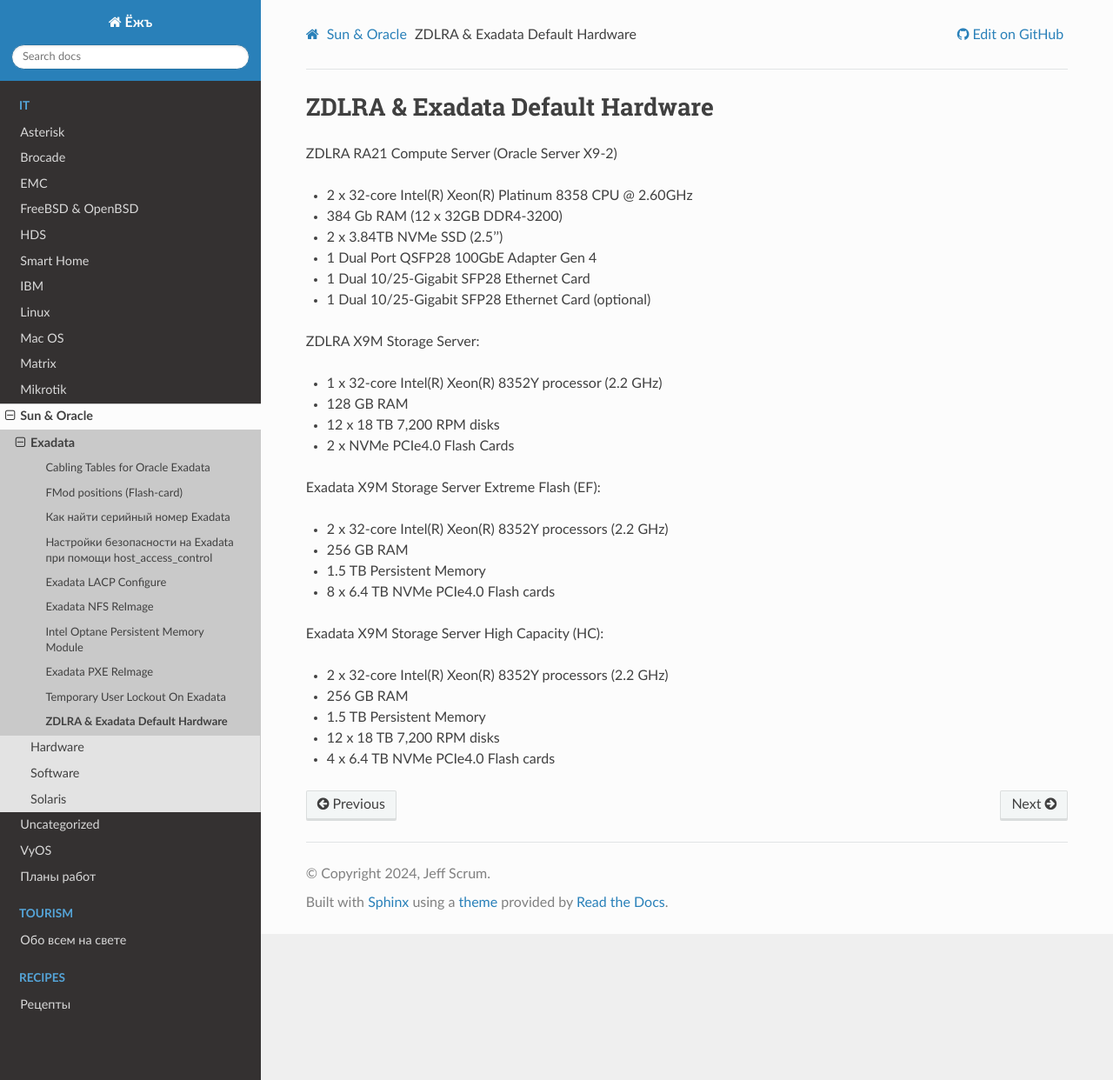
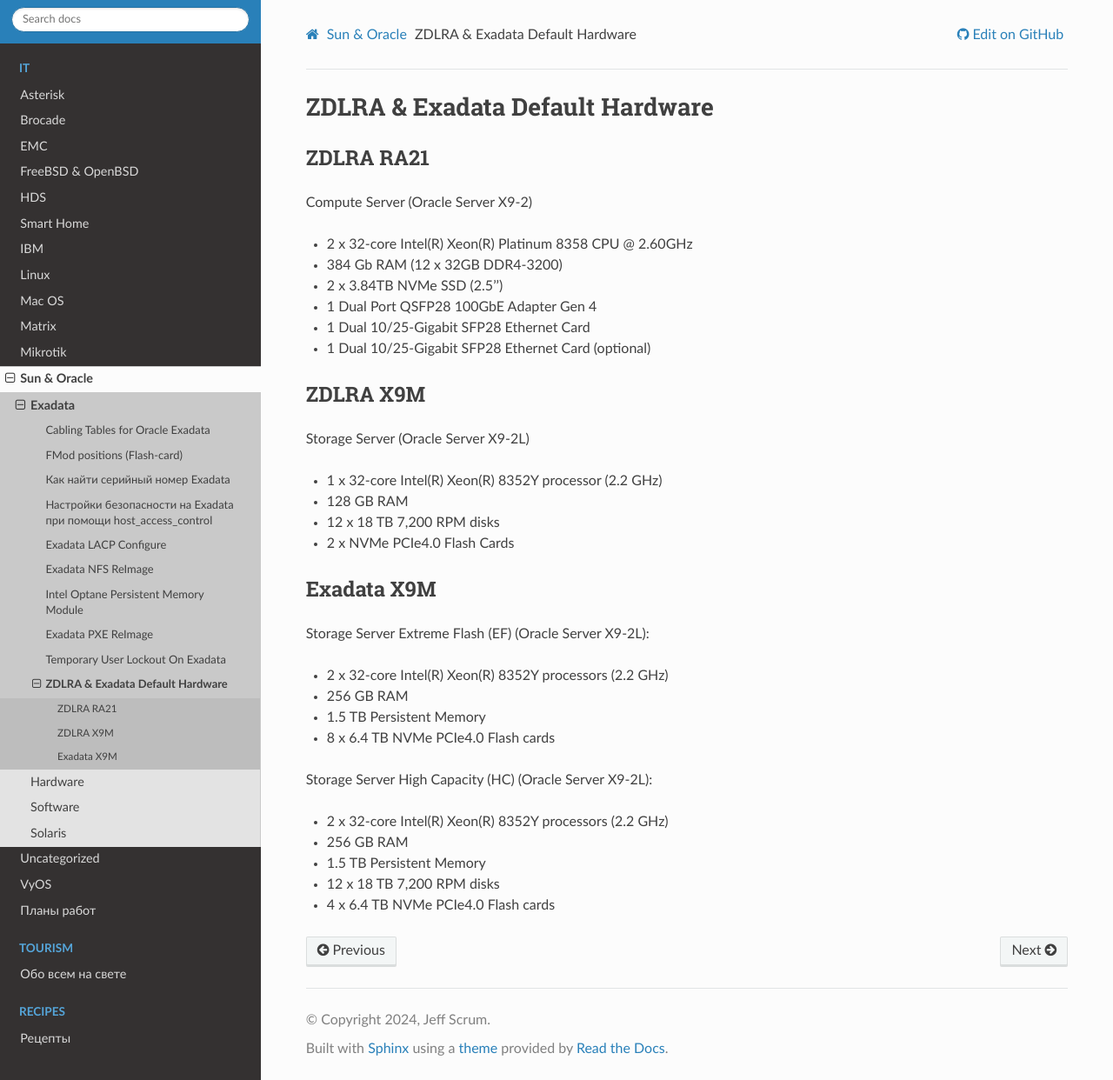
Before and after one commit to jeffscrum/jeffscrum.github.io, a Sphinx documentation site: the page built from source/sun-oracle/exadata/oracle-exadata-zdlra-default-hw.rst, in a window 1280 px wide and 1242 px high. Shown: the whole window at 87% size. Built offline with Sphinx 7.4.7 and the Read the Docs theme 2.0.0, drawn with Linux system fonts in a browser that asks for light colours.

Commit message:
Update oracle-exadata-zdlra-default-hw.rst

```diff
--- a/source/sun-oracle/exadata/oracle-exadata-zdlra-default-hw.rst
+++ b/source/sun-oracle/exadata/oracle-exadata-zdlra-default-hw.rst
@@ -5,7 +5,10 @@
 ZDLRA & Exadata Default Hardware
 ================================
 
-ZDLRA RA21 Compute Server (Oracle Server X9-2)
+ZDLRA RA21
+~~~~~~~~~~
+
+Compute Server (Oracle Server X9-2)
 
 - 2 x 32-core Intel(R) Xeon(R) Platinum 8358 CPU @ 2.60GHz
 - 384 Gb RAM (12 x 32GB DDR4-3200)
@@ -14,21 +17,29 @@
 - 1 Dual 10/25-Gigabit SFP28 Ethernet Card
 - 1 Dual 10/25-Gigabit SFP28 Ethernet Card (optional)
 
-ZDLRA X9M Storage Server:
+
+ZDLRA X9M
+~~~~~~~~~
+
+Storage Server (Oracle Server X9-2L)
 
 - 1 x 32-core Intel(R) Xeon(R) 8352Y processor (2.2 GHz)
 - 128 GB RAM
 - 12 x 18 TB 7,200 RPM disks
 - 2 x NVMe PCIe4.0 Flash Cards
 
-Exadata X9M Storage Server Extreme Flash (EF):
+
+Exadata X9M
+~~~~~~~~~~~
+
+Storage Server Extreme Flash (EF) (Oracle Server X9-2L):
 
 - 2 x 32-core Intel(R) Xeon(R) 8352Y processors (2.2 GHz)
 - 256 GB RAM
 - 1.5 TB Persistent Memory
 - 8 x 6.4 TB NVMe PCIe4.0 Flash cards
 
-Exadata X9M Storage Server High Capacity (HC):
+Storage Server High Capacity (HC) (Oracle Server X9-2L):
 
 - 2 x 32-core Intel(R) Xeon(R) 8352Y processors (2.2 GHz)
 - 256 GB RAM
@@ -37,7 +48,7 @@
 - 4 x 6.4 TB NVMe PCIe4.0 Flash cards
 
 
-.. Для переделки сервера от ZDLRA под Exadata X9M Extreme Flash:
+.. Для переделки сервера от ZDLRA X9M под Exadata X9M Extreme Flash:
      - Установить дополнительный процессор 2.2GHz 32-Core Intel Xeon 8352Y (pn 8207510)
      - Установить дополнительный радиатор для процессора (pn 8200986)
      - Установить 8 x 16GB DDR4-3200 (+128 GB RAM)(pn 8201155)
@@ -45,7 +56,7 @@
      - Установить 6 x 6.4TB Flash Accelerator F640 v3 NVMe PCIe Card (pn 8204597)
      - Демонтировать 12 x 18 TB 7,200 RPM disks 3.5'' и на их место установить заглушки (у заглушек не вижу pn)
 
-.. Для переделки сервера от ZDLRA под Exadata X9M High Capacity:
+.. Для переделки сервера от ZDLRA X9M под Exadata X9M High Capacity:
      - Установить дополнительный процессор 2.2GHz 32-Core Intel Xeon 8352Y (pn 8207510)
      - Установить дополнительный радиатор для процессора (pn 8200986)
      - Установить 8 x 16GB DDR4-3200 (+128 GB RAM)(pn 8201155)
```
